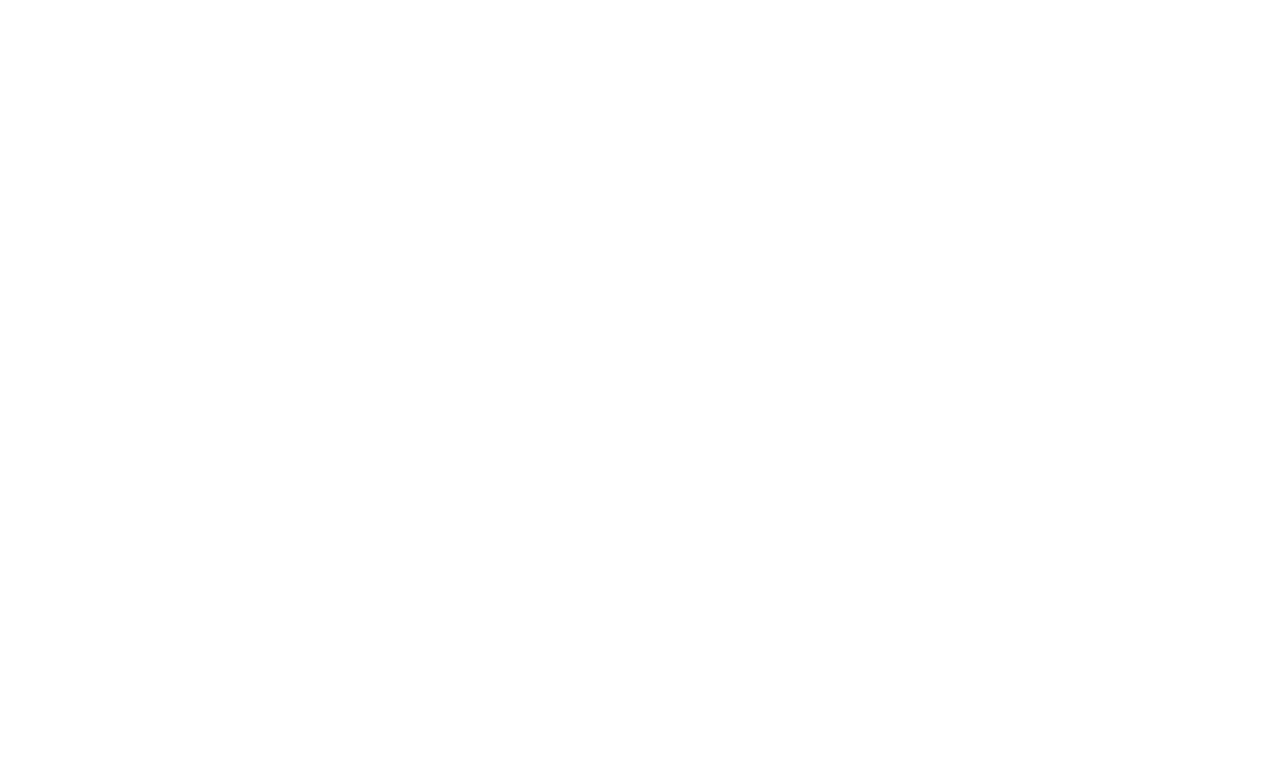
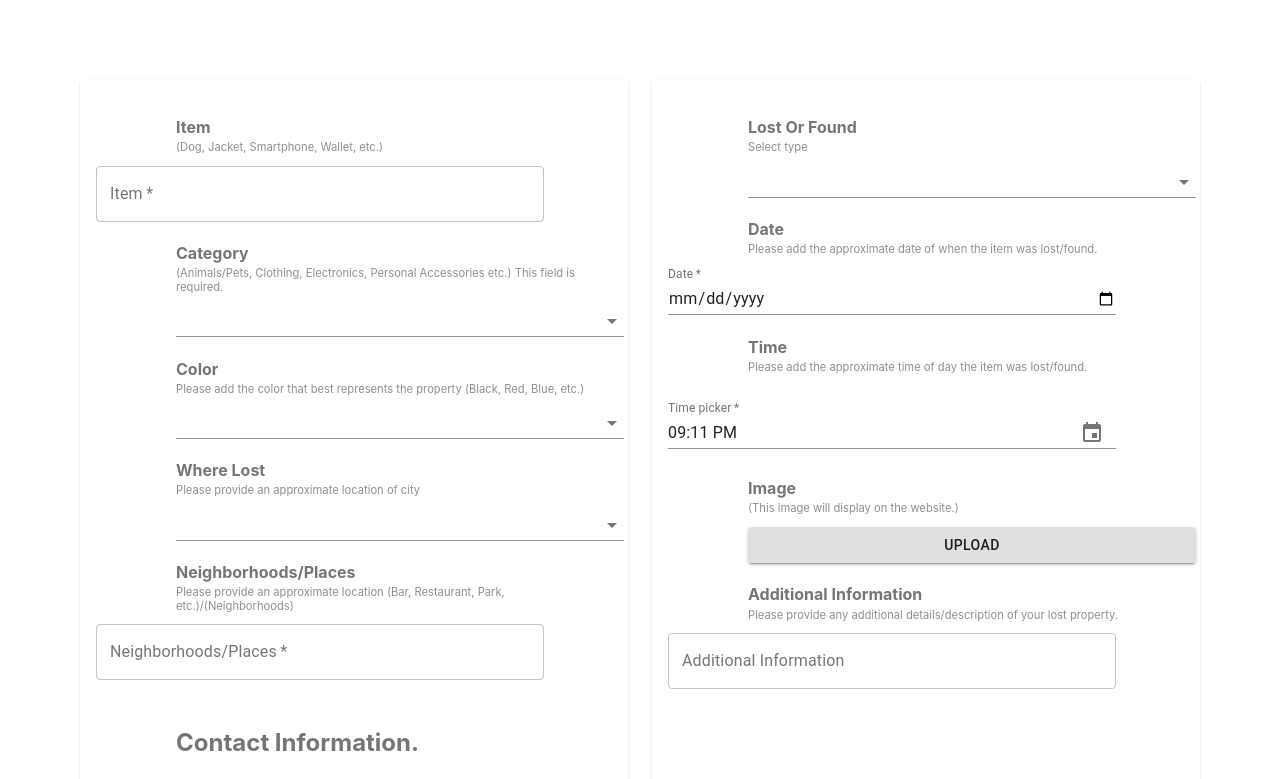
Before and after one commit to ZhinAbubakr/find_yours, a React (Create React App) app: page / in a window 1280 px wide. Shown: the top 779 px of the page. Built offline with nearby package versions, Linux system fonts and the light colour scheme.

Commit message:
Feat:Mix lost found

```diff
--- a/src/App.js
+++ b/src/App.js
@@ -1,10 +1,10 @@
 import React from 'react'
-
+import Form from './components/Form/Form'
 
 function App() {
 	return (
 		<div>
-
+			<Form/>
 		</div>
 	)
 }
--- a/src/components/Form/Form.jsx
+++ b/src/components/Form/Form.jsx
@@ -26,6 +26,8 @@ const Form = () => {
   const [email, setEmail] = useState("")
   const [lastName, setLastName] = useState("")
   const [category, setCategory] = React.useState("")
+  const [neighbor,setNeighbor]=useState("")
+  const [type,setType] =useState("")
 
   const classes = useStyles()
 
@@ -36,6 +38,11 @@ const Form = () => {
   const handleChangeCat = (event) => {
     setCategory(event.target.value)
   }
+
+  const handleChangeType = (event) => {
+    setType(event.target.value)
+  }
+
   const handleChangeLoc = (event) => {
     setWhereLost(event.target.value)
   }
@@ -60,6 +67,8 @@ const Form = () => {
         more: more,
         email: email,
         lastName: lastName,
+        neighbor:neighbor,
+        type:type,
       })
 
       .then(() => {
@@ -81,6 +90,7 @@ const Form = () => {
     setEmail("")
     setLastName("")
     setCategory("")
+    setType("")
   }
 
   return (
@@ -89,14 +99,13 @@ const Form = () => {
         <Grid container spacing={3}>
           <Grid item xs={12} lg={6}>
             <Paper className={classes.paper}>
-              <h4 className={classes.title}>Item lost</h4>
+              <h4 className={classes.title}>Item</h4>
               <p className={classes.desc}>
-                (Dog, Jacket, Smartphone, Wallet, etc.) This field may
-                auto-populate
+                (Dog, Jacket, Smartphone, Wallet, etc.)
               </p>
               <TextField
                 id="outlined-basic"
-                label="Item Lost"
+                label="Item"
                 variant="outlined"
                 size="large"
                 className={classes.input}
@@ -121,11 +130,16 @@ const Form = () => {
               >
                 <MenuItem value={10}>Wallets</MenuItem>
                 <MenuItem value={20}>Documents</MenuItem>
-                <MenuItem value={30}>Others</MenuItem>
+                <MenuItem value={30}>Animals/Pets</MenuItem>
+                <MenuItem value={40}>Clothing</MenuItem>
+                <MenuItem value={50}>Electronics</MenuItem>
+                <MenuItem value={60}>Personal Accessories</MenuItem>
+
+                <MenuItem value={70}>Others</MenuItem>
               </Select>
               <h4 className={classes.title}>Color</h4>
               <p className={classes.desc}>
-                Please add the color that best represents the lost property
+                Please add the color that best represents the  property
                 (Black, Red, Blue, etc.)
               </p>
               <Select
@@ -151,8 +165,7 @@ const Form = () => {
               </Select>
               <h4 className={classes.title}>Where Lost</h4>
               <p className={classes.desc}>
-                Please provide an approximate location of the lost property
-                (Bar, Restaurant, Park, etc.)
+                Please provide an approximate location of city
               </p>
               <Select
                 className={classes.input}
@@ -183,6 +196,22 @@ const Form = () => {
                 <MenuItem value="Sulaymaniyah">Sulaymaniyah</MenuItem>
                 <MenuItem value="Wasit">Wasit</MenuItem>
               </Select>
+              <h4 className={classes.title}>Neighborhoods/Places</h4>
+              <p className={classes.desc}>
+              Please provide an approximate location
+                (Bar, Restaurant, Park, etc.)/(Neighborhoods)
+              </p>
+              <TextField
+                id="outlined-basic"
+                label="Neighborhoods/Places"
+                variant="outlined"
+                size="large"
+                className={classes.input}
+                value={neighbor}
+                onChange={(e) => setNeighbor(e.target.value)}
+                required
+              />
+
               <h2 className={classes.contact}>Contact Information.</h2>
 
               <h4 className={classes.title}>First Name</h4>
@@ -219,9 +248,27 @@ const Form = () => {
           </Grid>
           <Grid item xs={12} lg={6}>
             <Paper className={classes.paper}>
-              <h4 className={classes.title}>Date lost</h4>
+            <h4 className={classes.title}>Lost Or Found</h4>
+            <p className={classes.desc}>
+               Select type
+              </p>
+            <Select
+                className={classes.input}
+                labelId="demo-simple-select-label"
+                id="demo-simple-select"
+                value={type}
+                onChange={handleChangeType}
+                onInputChange={(e) => setCategory(e.target.value)}
+                required
+              >
+                <MenuItem value='Lost'>Lost</MenuItem>
+                <MenuItem value='Found'>Found</MenuItem>
+
+
+              </Select>
+              <h4 className={classes.title}>Date </h4>
               <p className={classes.desc}>
-                Please add the approximate date of when the item was lost.
+                Please add the approximate date of when the item was lost/found.
               </p>
 
               <TextField
@@ -238,9 +285,9 @@ const Form = () => {
                 required
               />
 
-              <h4 className={classes.title}>Time Lost</h4>
+              <h4 className={classes.title}>Time </h4>
               <p className={classes.desc}>
-                Please add the approximate time of day the item was lost.
+                Please add the approximate time of day the item was lost/found.
               </p>
 
               <MuiPickersUtilsProvider utils={DateFnsUtils}>
```
